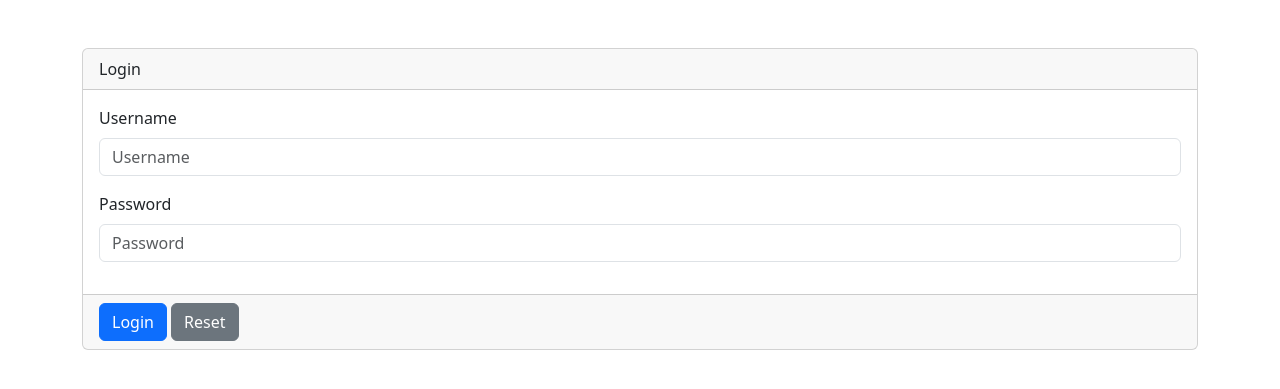
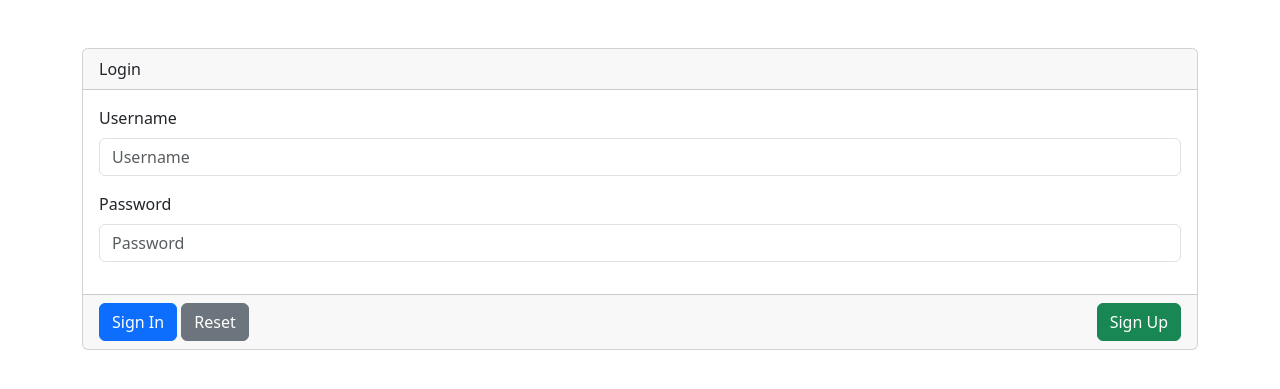
Before and after one commit to auliaggr/ading, a CodeIgniter app: page /database/Sign in a window 1280 px wide. Shown: the top 389 px of the page. Run offline with CodeIgniter, Linux system fonts and the light colour scheme.

Commit message:
PERTEMUAN 11 - BELOM FULL

```diff
--- a/application/controllers/Sign.php
+++ b/application/controllers/Sign.php
@@ -43,7 +43,27 @@
         }
 
         public function up() {
+            $cUrl = curl_init();
 
+            $options = array(
+                CURLOPT_URL => 'https://asia-south1.gcp.data.mongodb-api.com/app/application-2023-abouk/endpoint/postPengguna?username='.$this->input->get('username').'&password='.md5($this->input->get('password')),
+                CURLOPT_CUSTOMREQUEST => 'POST',
+                // CURLOPT_RETURNTRANSFER => true,
+                // CURLOPT_POSTFIELDS => http_build_query(array(
+                //     'username' => $_GET['username'],
+                //     'password' => $_GET['password']
+                // ))
+            );
+
+            curl_setopt_array($cUrl, $options);
+
+            $response = curl_exec($cUrl);
+
+            curl_close($cUrl);
+
+            $this -> session -> set_flashdata('status_signup', $response);
+
+            redirect('Sign');
         }
     }
 ?>
--- a/application/views/sign.php
+++ b/application/views/sign.php
@@ -1,18 +1,28 @@
 <!doctype html>
 <html lang="en">
-  <head>
+<head>
     <meta charset="utf-8">
     <meta name="viewport" content="width=device-width, initial-scale=1">
     <title>Chat App</title>
     <link href="https://cdn.jsdelivr.net/npm/bootstrap@5.3.2/dist/css/bootstrap.min.css" rel="stylesheet" integrity="sha384-T3c6CoIi6uLrA9TneNEoa7RxnatzjcDSCmG1MXxSR1GAsXEV/Dwwykc2MPK8M2HN" crossorigin="anonymous">
-  </head>
-  <body>
+    <!-- jQuery -->
+    <script src="https://code.jquery.com/jquery-3.7.1.min.js" integrity="sha256-/JqT3SQfawRcv/BIHPThkBvs0OEvtFFmqPF/lYI/Cxo=" crossorigin="anonymous"></script>
+</head>
+<body>
     <div class="container">
         <div class="card mt-5">
             <div class="card-header">
                 Login
             </div>
             <div class="card-body">
+                <?php if (! empty($this->session->flashdata('status_signup'))) { ?>
+                    <div class="mb-3">
+                        <div class="alert alert-<?php echo $this->session->flashdata('status_signup') ? 'success' : 'danger'; ?> alert-dismissible fade show" role="alert">
+                            <strong><?php echo $this->session->flashdata('status_signup') ? 'Berhasil' : 'Gagal'; ?></strong> Signup Data.
+                            <button type="button" class="btn-close" data-bs-dismiss="alert" aria-label="Close"></button>
+                        </div>
+                    </div>
+                <?php } ?>
                 <form id="form_login" action="<?php echo site_url('Sign/in'); ?>">
                     <div class="mb-3">
                         <label for="username" class="form-label">Username</label>
@@ -25,12 +35,20 @@
                 </form>
             </div>
             <div class="card-footer">
-                <button type="submit" class="btn btn-primary" form="form_login">Login</button>
-                <button type="reset" class="btn btn-secondary" form="form_login">Reset</button>
+                <div class="row">
+                    <div class="col-6 text-start">
+                        <button type="submit" class="btn btn-primary btn_signin" form="form_login" data-url="<?php echo site_url('Sign/in'); ?>">Sign In</button>
+                        <button type="reset" class="btn btn-secondary" form="form_login">Reset</button>
+                    </div>
+                    <div class="col-6 text-end">
+                        <button type="submit" class="btn btn-success btn_signup" form="form_login" data-url="<?php echo site_url('Sign/up'); ?>">Sign Up</button>
+                    </div>
+                </div>
             </div>
         </div>
     </div>
 
     <script src="https://cdn.jsdelivr.net/npm/bootstrap@5.3.2/dist/js/bootstrap.bundle.min.js" integrity="sha384-C6RzsynM9kWDrMNeT87bh95OGNyZPhcTNXj1NW7RuBCsyN/o0jlpcV8Qyq46cDfL" crossorigin="anonymous"></script>
-  </body>
+    <script src="<?php echo base_url('assets/js/sign.js'); ?>"></script>
+</body>
 </html>
--- a/assets/js/chat.js
+++ b/assets/js/chat.js
@@ -87,7 +87,7 @@ $(document).ready(function () {
         $('#list-users .user').removeClass('active');
         $(this).addClass('active');
 
-        load_chat();
+        setInterval(load_chat(), 5000);
 
         $('#form-send').removeClass('d-none');
     });
@@ -114,4 +114,5 @@ $(document).ready(function () {
 
         return false;
     });
+
 });
--- /dev/null
+++ b/assets/js/map.js
@@ -0,0 +1,4 @@
+var lat = 0;
+var lon = 0;
+var zoom = 15;
+var map = L.map('map').setView([lat, lon], zoom)
--- /dev/null
+++ b/assets/js/sign.js
@@ -0,0 +1,9 @@
+$(document).ready(function () {
+    $('.btn_signin').click(function() {
+        var url = $(this).data('url');
+
+        $('#form_login').prop('action', url);
+
+    });
+
+});
```
Also changed, not shown: application/controllers/Map.php (added, +7 -0 lines), application/views/map.php (added).
